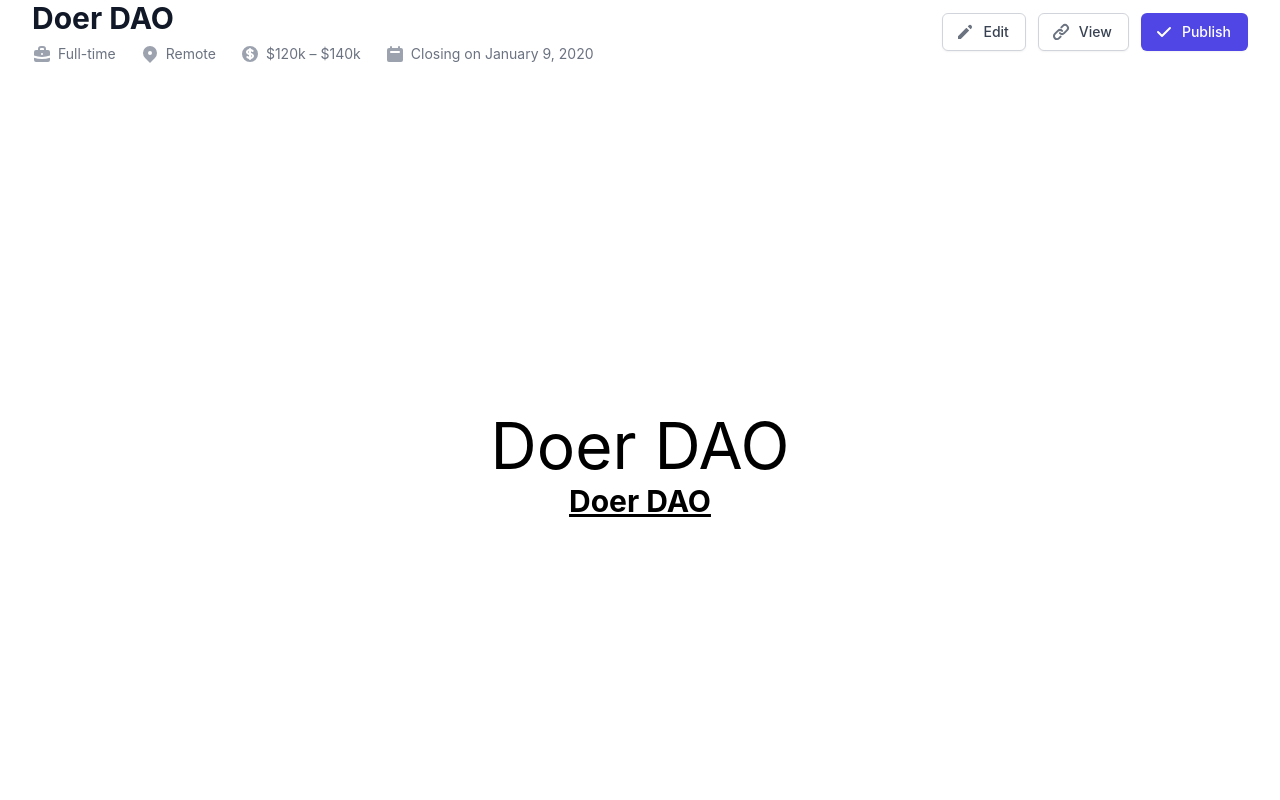
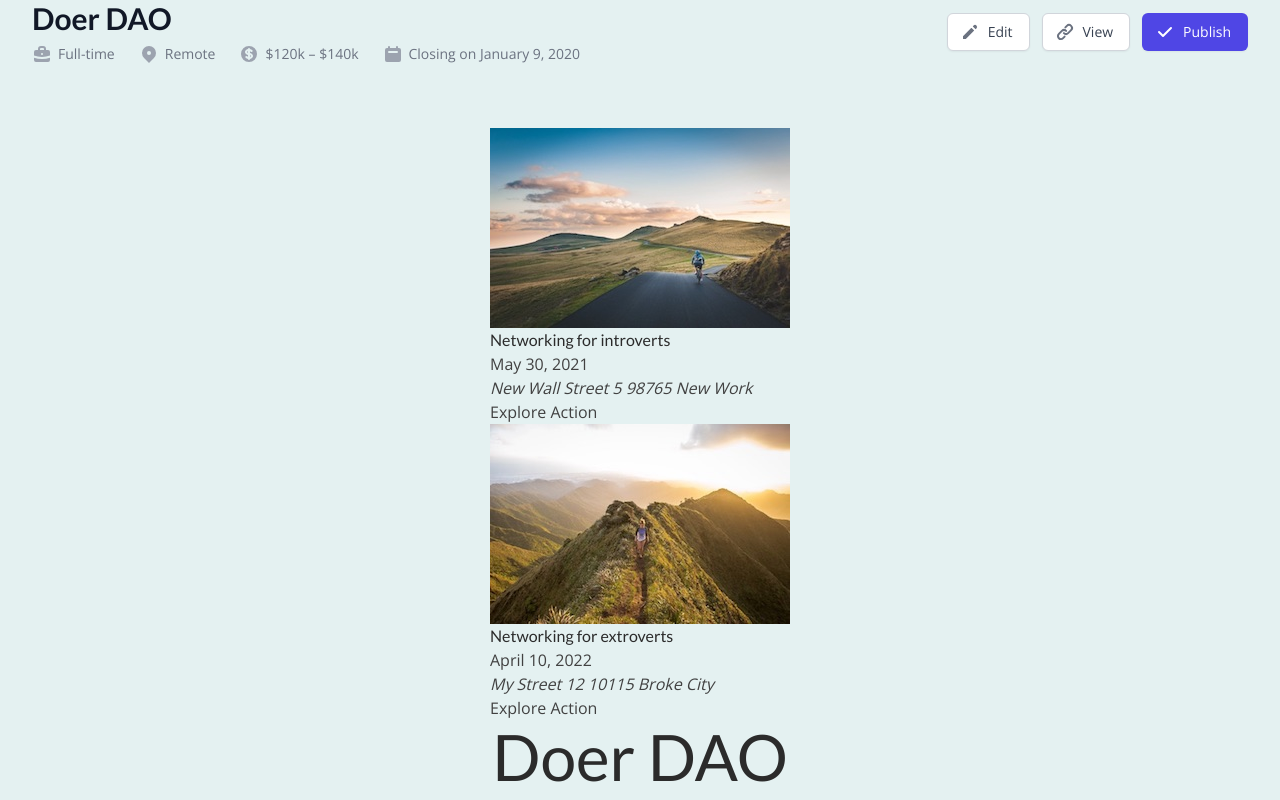
Before and after one commit to 0xRowdy/doer-dao, a Next.js app: page / in a window 1280 px wide. Shown: the top 800 px of the page. Built offline with nearby package versions, Linux system fonts and the light colour scheme.

Commit message:
Created components to handle data structure

```diff
--- /dev/null
+++ b/components/actions/ActionItem.tsx
@@ -0,0 +1,38 @@
+import Link from "next/link";
+import React from "react";
+import { Action } from "../../types/action/action";
+
+function ActionItem(props: { action: Action }) {
+  const { action } = props;
+
+  const formattedDate = new Date(action.date).toLocaleDateString("en-US", {
+    day: "numeric",
+    month: "long",
+    year: "numeric",
+  });
+
+  const formattedAddress = action.location.replace(", ", "\n");
+  const actionLink = `/events${action.id}`;
+
+  return (
+    <li>
+      <img src={`/${action.image}`} alt="" />
+      <div className="">
+        <div className="">
+          <h2>{action.title}</h2>
+          <div className="">
+            <time>{formattedDate}</time>
+          </div>
+          <div className="">
+            <address>{formattedAddress}</address>
+          </div>
+        </div>
+        <div className="">
+          <Link href={actionLink}>Explore Action</Link>
+        </div>
+      </div>
+    </li>
+  );
+}
+
+export default ActionItem;
--- /dev/null
+++ b/components/actions/ActionList.tsx
@@ -0,0 +1,17 @@
+import React from "react";
+import { Action } from "../../types/action/action";
+
+import ActionItem from "./ActionItem";
+
+function ActionList(props: { actions: Action[] }) {
+  const { actions } = props;
+  return (
+    <ul>
+      {actions.map((action) => (
+        <ActionItem key={action.id} action={action} />
+      ))}
+    </ul>
+  );
+}
+
+export default ActionList;
--- /dev/null
+++ b/mock-data/actions.ts
@@ -0,0 +1,85 @@
+import { Action } from "../types/action/action";
+
+const DUMMY_ACTIONS: Action[] = [
+  {
+    id: "0x00",
+    title: "Programming for everyone",
+    description:
+      "Everyone can learn to code! Yes, everyone! In this live event, we are going to go through all the key basics and get you started with programming as well.",
+    location: "Somestreet 25, 12345 San Somewhereo",
+    date: "2021-05-12",
+    image: "assets/images/nat-1.jpg",
+    isFeatured: false,
+    subActions: null,
+  },
+  {
+    id: "0x01",
+    title: "Networking for introverts",
+    description:
+      "We know: Networking is no fun if you are an introvert person. That's why we came up with this event - it'll be so much easier. Promised!",
+    location: "New Wall Street 5, 98765 New Work",
+    date: "2021-05-30",
+    image: "assets/images/nat-2.jpg",
+    isFeatured: true,
+    subActions: null,
+  },
+  {
+    id: "0x02",
+    title: "Networking for extroverts",
+    description:
+      "You probably need no help with networking in general. But focusing your energy correctly - that is something where most people can improve.",
+    location: "My Street 12, 10115 Broke City",
+    date: "2022-04-10",
+    image: "assets/images/nat-3.jpg",
+    isFeatured: true,
+    subActions: [
+      {
+        id: "0x10",
+        title: "Programming for everyone",
+        description:
+          "Everyone can learn to code! Yes, everyone! In this live event, we are going to go through all the key basics and get you started with programming as well.",
+        location: "Somestreet 25, 12345 San Somewhereo",
+        date: "2021-05-12",
+        image: "assets/images/nat-4.jpg",
+        isFeatured: false,
+        subActions: null,
+      },
+      {
+        id: "0x20",
+        title: "Programming for everyone",
+        description:
+          "Everyone can learn to code! Yes, everyone! In this live event, we are going to go through all the key basics and get you started with programming as well.",
+        location: "Somestreet 25, 12345 San Somewhereo",
+        date: "2021-05-12",
+        image: "assets/images/nat-5.jpg",
+        isFeatured: false,
+        subActions: null,
+      },
+    ],
+  },
+];
+
+export function getFeaturedActions() {
+  return DUMMY_ACTIONS.filter((event) => event.isFeatured);
+}
+
+export function getAllActions() {
+  return DUMMY_ACTIONS;
+}
+
+export function getFilteredActions(dateFilter: any) {
+  const { year, month } = dateFilter;
+
+  let filteredEvents = DUMMY_ACTIONS.filter((event) => {
+    const eventDate = new Date(event.date);
+    return (
+      eventDate.getFullYear() === year && eventDate.getMonth() === month - 1
+    );
+  });
+
+  return filteredEvents;
+}
+
+export function getActionById(id: string) {
+  return DUMMY_ACTIONS.find((event) => event.id === id);
+}
--- /dev/null
+++ b/pages/actions/[...eventSlug].tsx
@@ -0,0 +1,9 @@
+import React from "react";
+
+export default function FilteredActionsPage() {
+  return (
+    <div>
+      <h1>Filtered Actions</h1>
+    </div>
+  );
+}
--- /dev/null
+++ b/pages/actions/[actionId].tsx
@@ -0,0 +1,5 @@
+import React from "react";
+
+export default function ActionDetailPage() {
+  return <div>Action Detail Page</div>;
+}
--- /dev/null
+++ b/pages/actions/index.tsx
@@ -0,0 +1,10 @@
+import React from "react";
+import styles from "../styles/Home.module.css";
+
+export default function ActionsPage() {
+  return (
+    <div>
+      <h1>My Actions Page</h1>
+    </div>
+  );
+}
--- a/pages/index.tsx
+++ b/pages/index.tsx
@@ -1,31 +1,33 @@
-import type { NextPage } from 'next'
-import Head from 'next/head'
-import Image from 'next/image'
-import styles from '../styles/Home.module.css'
+import type { NextPage } from "next";
+import Head from "next/head";
+import Image from "next/image";
+import styles from "../styles/Home.module.css";
 
-import Header from '../components/header'
+import Header from "../components/globalNav";
+import ActionList from "../components/actions/ActionList";
+import { getFeaturedActions } from "../mock-data/actions";
 
-const Home: NextPage = () => {
+const HomePage: NextPage = () => {
+  const featuredActions = getFeaturedActions();
+  console.log("Actions", featuredActions);
   return (
     <div className={styles.container}>
       <Head>
-        <title>Doer DAO</title>
-        <meta name="description" content="DoerDAO empowers creators to DAOify their production process, grow and manage their community using bounties, composable governance, advanced treasury management, and community dividends." />
+        {/* <title>Doer DAO</title> */}
+        <meta
+          name="description"
+          content="DoerDAO empowers creators to DAOify their production process, grow and manage their community using bounties, composable governance, advanced treasury management, and community dividends."
+        />
         <link rel="icon" href="/favicon.ico" />
       </Head>
 
-        <Header></Header>
+      <Header></Header>
       <main className={styles.main}>
-        <h1 className={styles.title}>
-          Doer DAO
-        </h1>
-        <h1 className='text-3xl font-bold underline'>
-          Doer DAO
-        </h1>
+        <ActionList actions={featuredActions} />
+        <h1 className={styles.title}>Doer DAO</h1>
+        <h1 className="text-3xl font-bold underline">Doer DAO</h1>
 
-        <div className={styles.grid}>
-
-        </div>
+        <div className={styles.grid}></div>
       </main>
 
       <footer className={styles.footer}>
@@ -34,14 +36,14 @@ const Home: NextPage = () => {
           target="_blank"
           rel="noopener noreferrer"
         >
-          Become a Doer{' '}
+          Become a Doer{" "}
           <span className={styles.logo}>
             <Image src="/vercel.svg" alt="Vercel Logo" width={72} height={16} />
           </span>
         </a>
       </footer>
     </div>
-  )
-}
+  );
+};
 
-export default Home
+export default HomePage;
--- a/styles/globals.css
+++ b/styles/globals.css
@@ -1,20 +1,38 @@
+@import url("https://fonts.googleapis.com/css2?family=Lato:wght@400;700&family=Open+Sans:wght@400;700&display=swap");
 @tailwind base;
 @tailwind components;
 @tailwind utilities;
+
+* {
+  box-sizing: border-box;
+}
 
 html,
 body {
   padding: 0;
   margin: 0;
-  font-family: -apple-system, BlinkMacSystemFont, Segoe UI, Roboto, Oxygen,
-    Ubuntu, Cantarell, Fira Sans, Droid Sans, Helvetica Neue, sans-serif;
+  font-family: "Open Sans", "Lato", sans-serif;
+  color: #414141;
+  background-color: #e4f1f1;
+}
+
+h1,
+h2,
+h3,
+h4,
+h5,
+h6 {
+  font-family: "Lato", sans-serif;
+  color: #2b2b2b;
+}
+
+ul {
+  list-style: none;
+  margin: 0;
+  padding: 0;
 }
 
 a {
   color: inherit;
   text-decoration: none;
 }
-
-* {
-  box-sizing: border-box;
-}
--- /dev/null
+++ b/types/action/action.ts
@@ -0,0 +1,10 @@
+export type Action = {
+  id: string;
+  title: string;
+  description: string;
+  location: string;
+  date: string;
+  image: string;
+  isFeatured: boolean;
+  subActions: Action[] | null;
+};
```
Also changed, not shown: components/globalNav/index.tsx (renamed from components/header/index.tsx, +32 -12 lines), mock-data/proposals.ts (+1 -7 lines), types/proposal/proposal.ts (added, +7 -0 lines), 1 other file (tests, documents, lock files or other folders).
